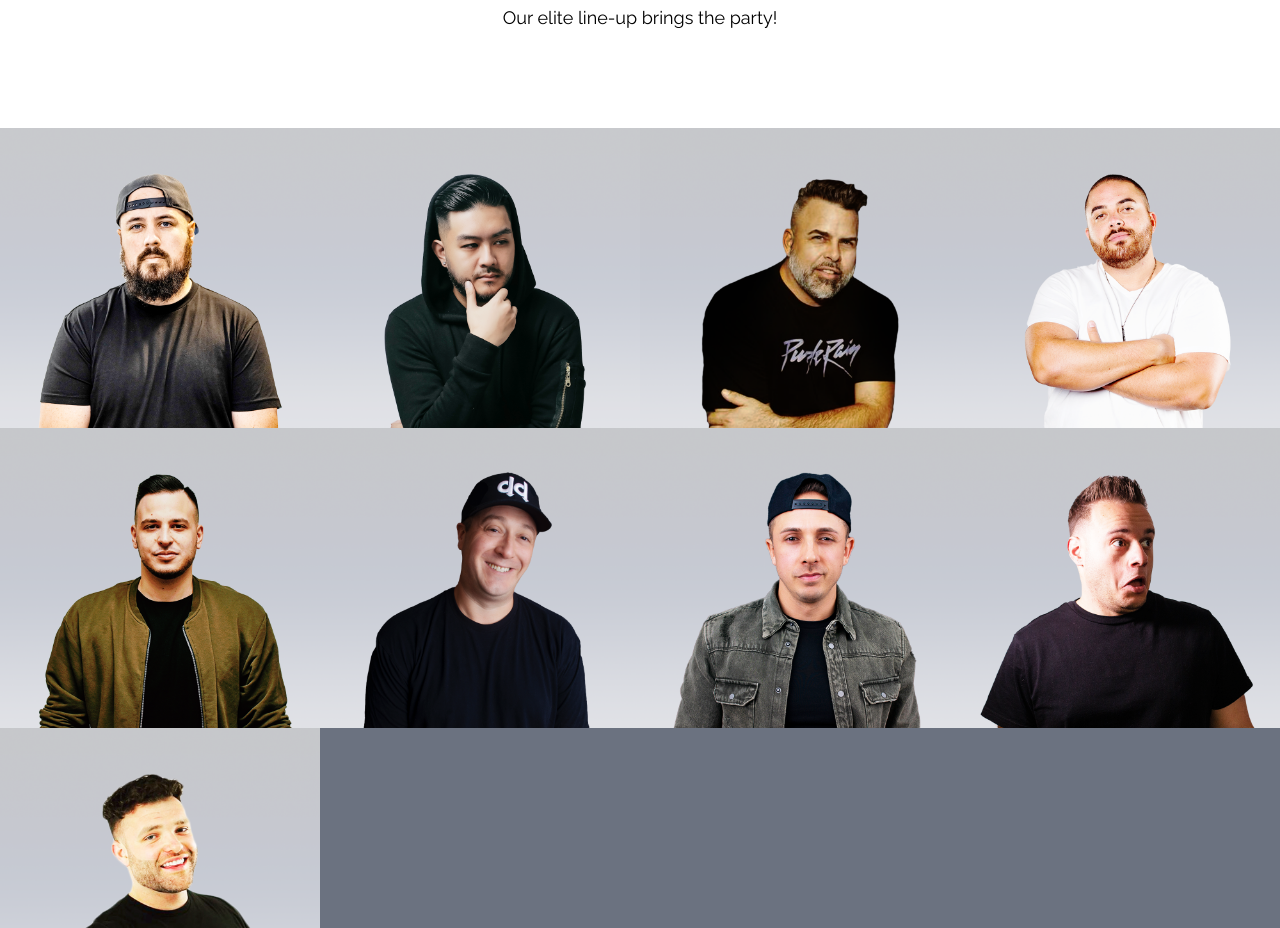
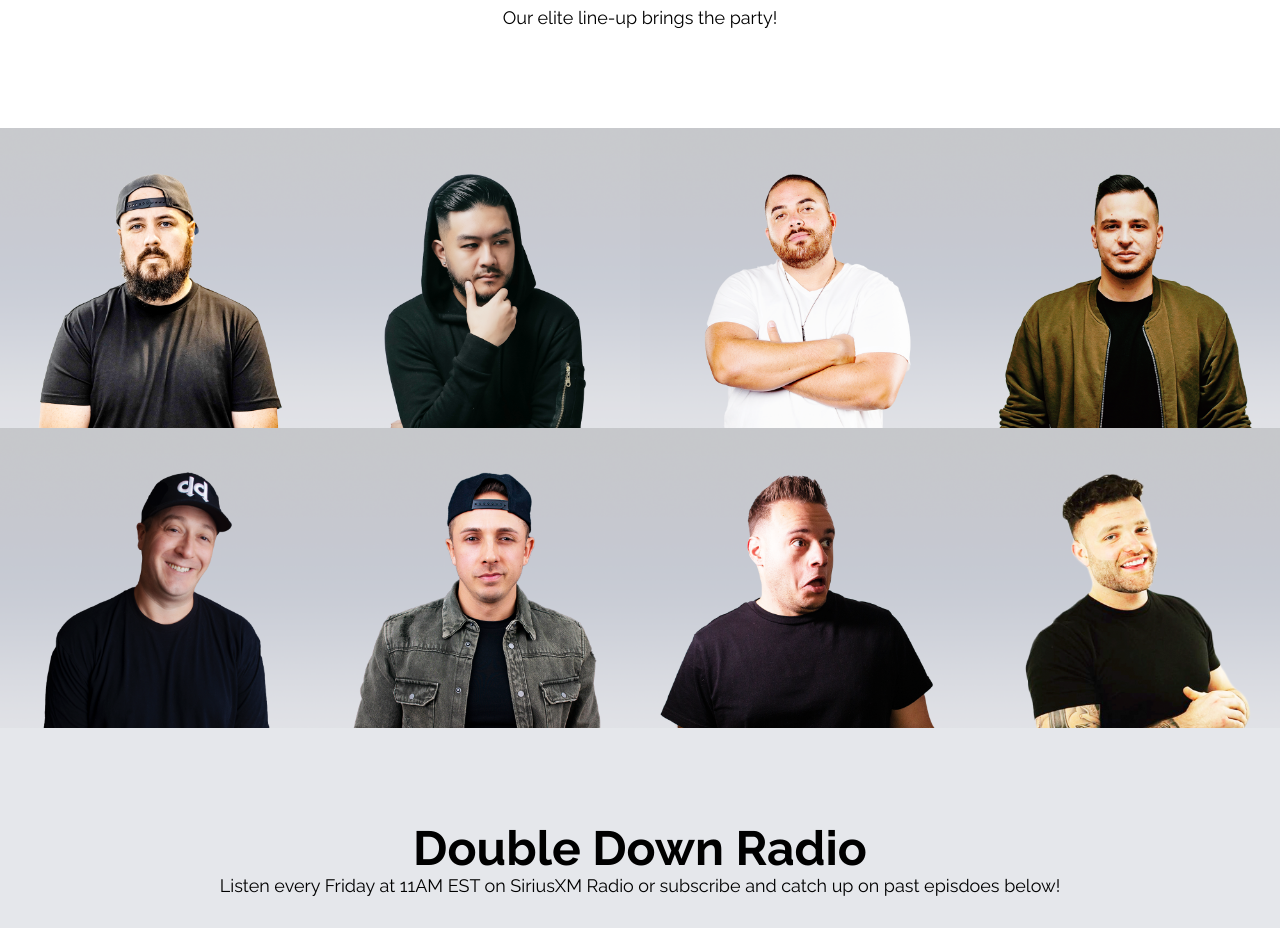
Before and after one commit to cl118/doubledownent-website, a Next.js app: page / in a window 1280 px wide. Shown: the part 1840-2768 px from the top of the page. Built offline with nearby package versions, Linux system fonts and the light colour scheme; grey boxes are pictures that could not be loaded.

Commit message:
removed ernesto

```diff
--- a/data/RosterData.js
+++ b/data/RosterData.js
@@ -55,11 +55,11 @@
     fb: 'https://facebook.com/djnickspinelli',
     ig: 'https://instagram.com/djnickspinelli',
   },
-  {
-    name: 'Ernesto',
-    img: '/assets/roster/ernesto-roster-img.png',
-    bio: 'This is a short blurb about the DJ',
-    fb: 'https://facebook.com/djernesto1',
-    ig: 'https://instagram.com/djernesto1',
-  },
+  // {
+  //   name: 'Ernesto',
+  //   img: '/assets/roster/ernesto-roster-img.png',
+  //   bio: 'This is a short blurb about the DJ',
+  //   fb: 'https://facebook.com/djernesto1',
+  //   ig: 'https://instagram.com/djernesto1',
+  // },
 ];
```
